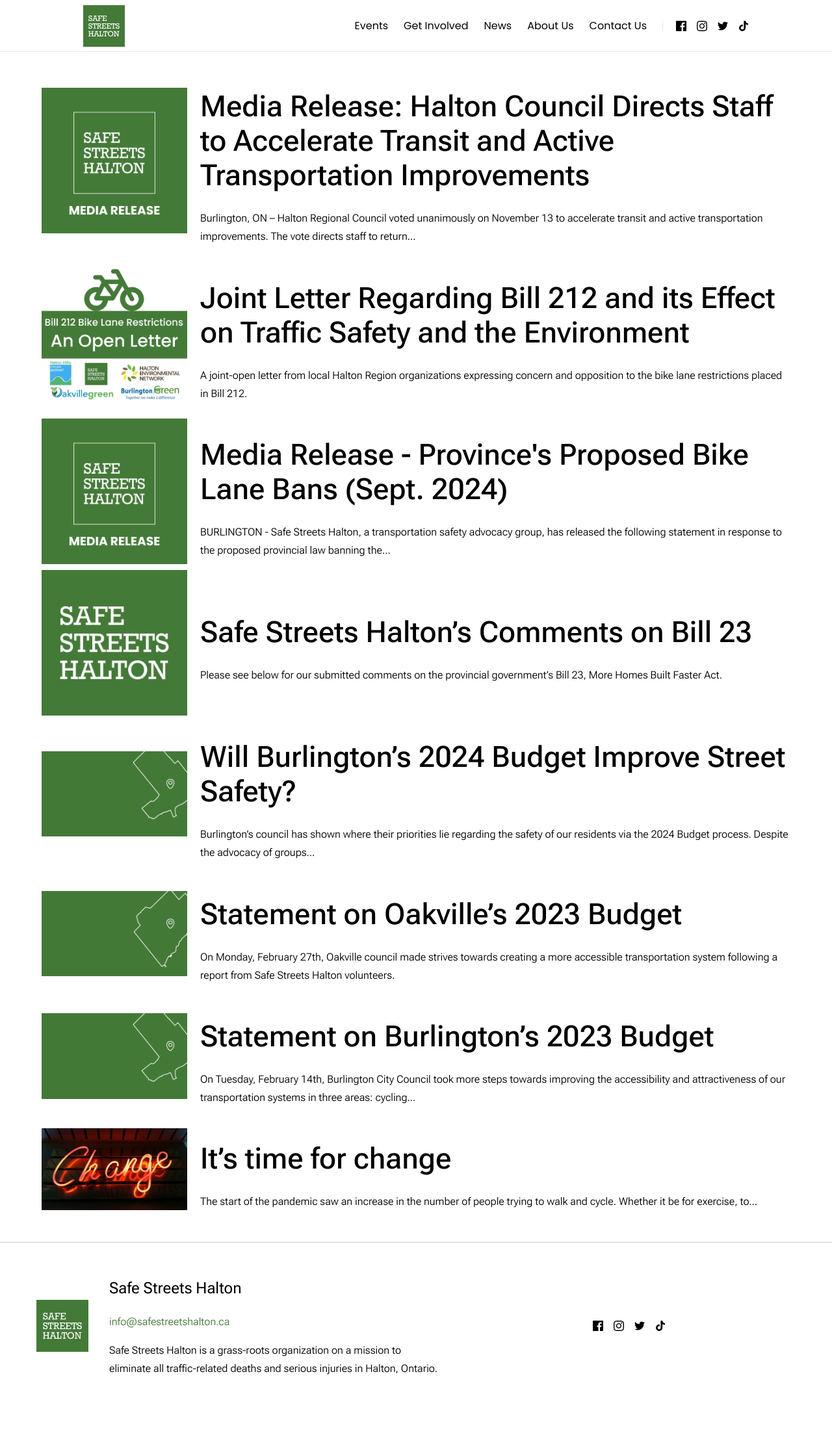
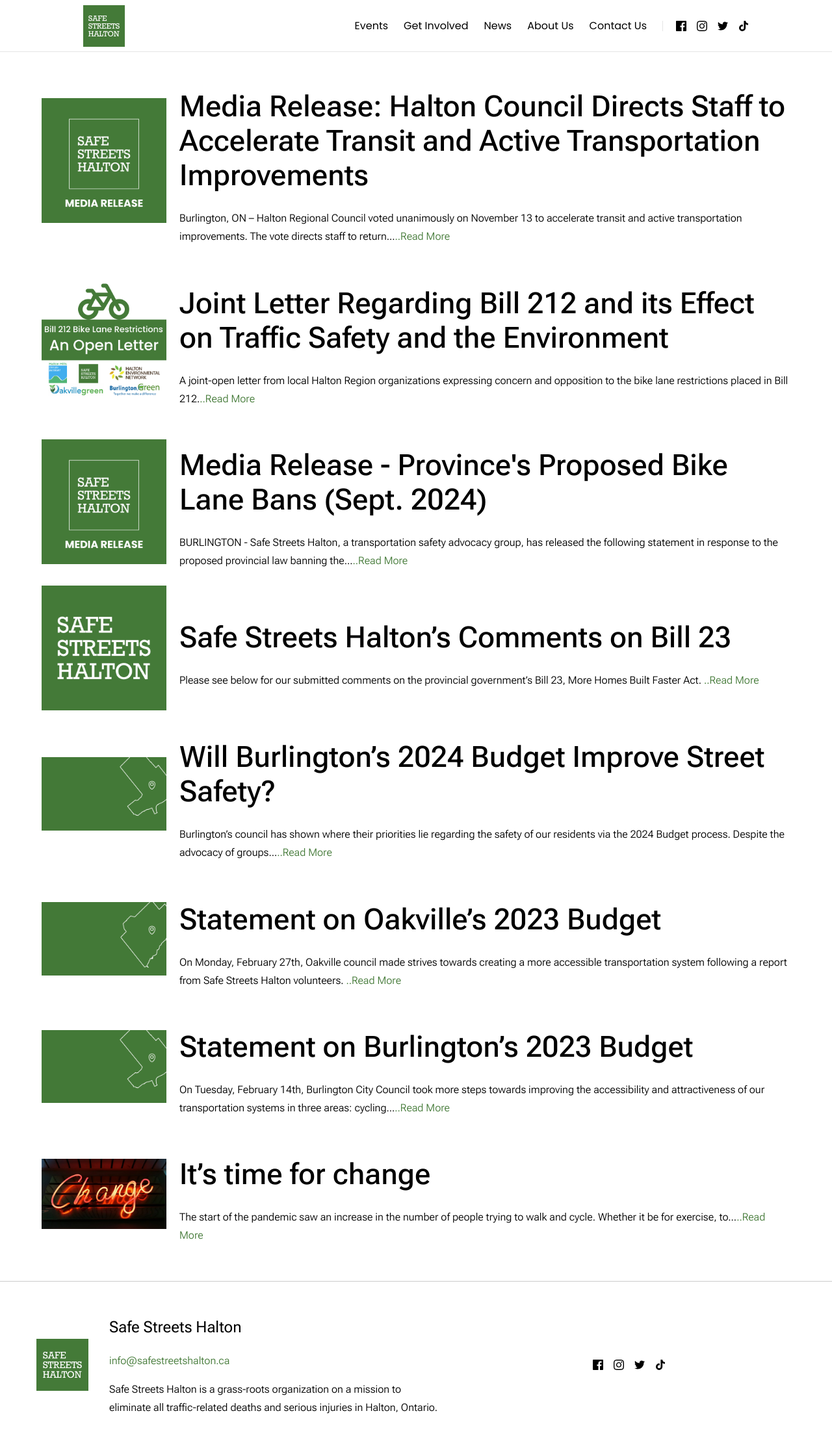
Before and after one commit to Safe-Streets-Halton/safe-streets-halton.github.io, a Jekyll site: the page built from news.md, in a window 1280 px wide. Shown: the whole page at 65% size. Built offline with Jekyll 4.4.1, drawn with Linux system fonts in a browser that asks for light colours; before the commit the page ends 2168 px from its top, so only the background shows below that.

Commit message:
adjusted layout

```diff
--- a/_layouts/news-page.html
+++ b/_layouts/news-page.html
@@ -8,13 +8,13 @@ layout: base-layout
         {%- for post in news_data -%}
             {% assign postUrl = post.url | relative_url %}
             {% assign postExcerpt = post.excerpt | strip_html | truncatewords: 24 %}
-            <div class="flex flex-row gap-x-5 items-center">
+            <div class="flex flex-row gap-x-5 items-center mb-2">
                 <a href="{{ postUrl }}">
-                    <img class="max-w-56 max-h-56 object-cover object-right" src="{{ post.image }}" />
+                    <img class="max-w-48 max-h-48 object-cover object-right" src="{{ post.image }}" />
                 </a>
                 <div class="flex flex-col align-start">
                     <a href="{{ postUrl }}"><h2>{{ post.title }}</h2></a>
-                    <p>{{ postExcerpt }}</p>
+                    <p>{{ postExcerpt }}<a href="{{ postUrl }}">..Read More</a></p>
                 </div>
             </div>
         {%- endfor -%}
--- a/assets/style.css
+++ b/assets/style.css
@@ -254,6 +254,12 @@
   .mr-2 {
     margin-right: calc(var(--spacing) * 2);
   }
+  .mb-1 {
+    margin-bottom: calc(var(--spacing) * 1);
+  }
+  .mb-1\.5 {
+    margin-bottom: calc(var(--spacing) * 1.5);
+  }
   .mb-2 {
     margin-bottom: calc(var(--spacing) * 2);
   }
@@ -308,6 +314,9 @@
   .h-max {
     height: max-content;
   }
+  .max-h-48 {
+    max-height: calc(var(--spacing) * 48);
+  }
   .max-h-56 {
     max-height: calc(var(--spacing) * 56);
   }
@@ -343,6 +352,9 @@
   }
   .max-w-7xl {
     max-width: var(--container-7xl);
+  }
+  .max-w-48 {
+    max-width: calc(var(--spacing) * 48);
   }
   .max-w-56 {
     max-width: calc(var(--spacing) * 56);
@@ -475,6 +487,9 @@
   }
   .gap-y-8 {
     row-gap: calc(var(--spacing) * 8);
+  }
+  .gap-y-14 {
+    row-gap: calc(var(--spacing) * 14);
   }
   .rounded {
     border-radius: 0.25rem;
```
